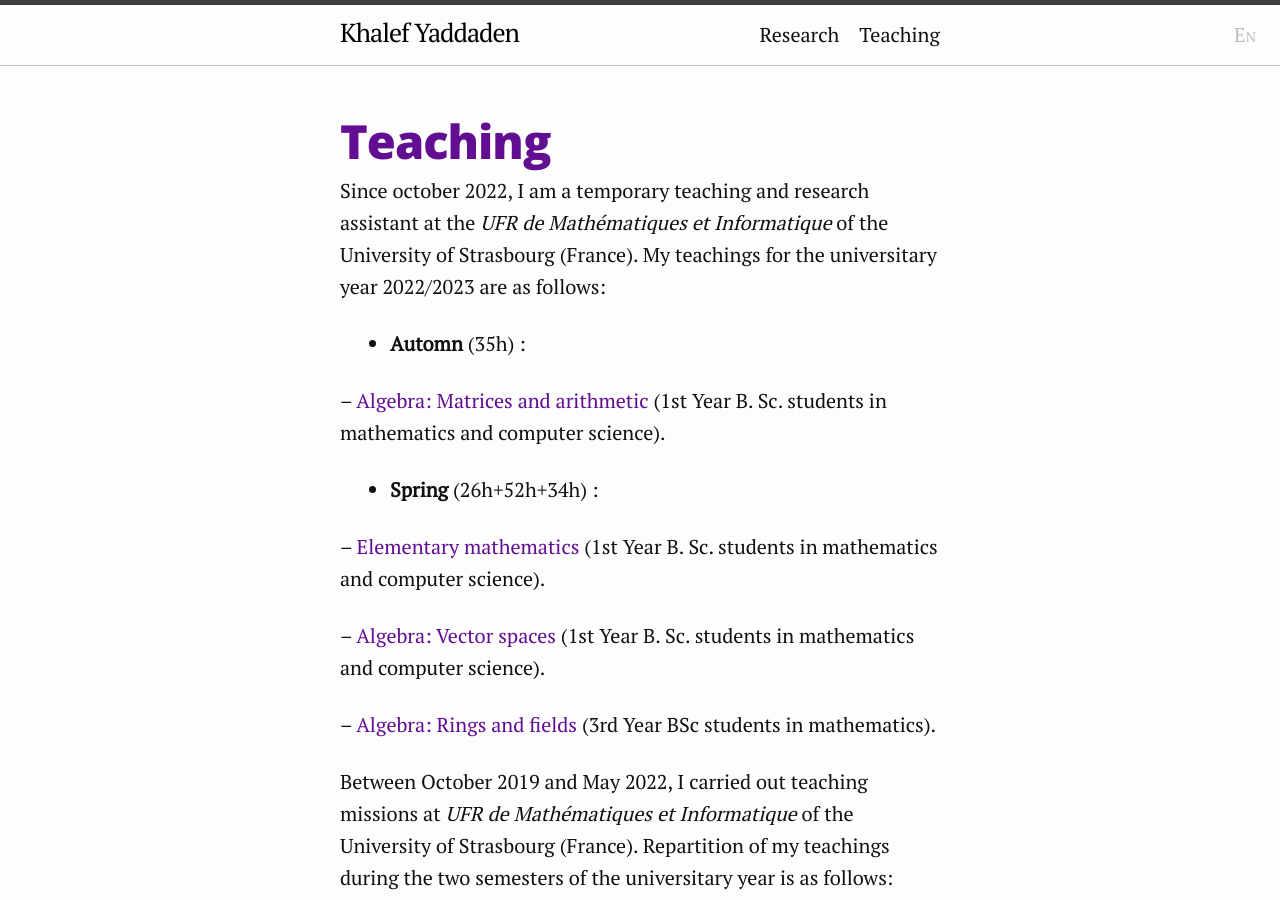
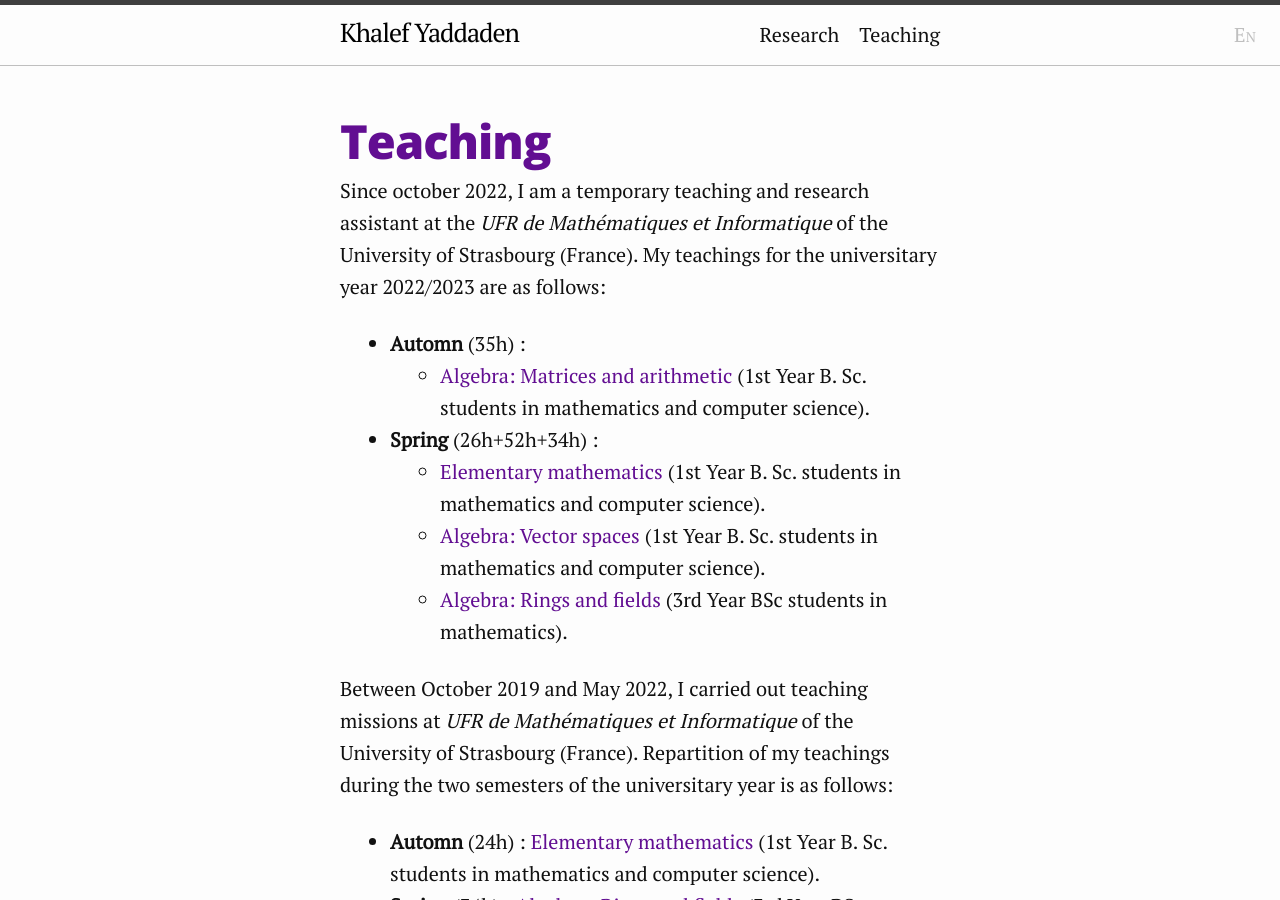
Before and after one commit to khalefyaddaden/khalefyaddaden.github.io, a Jekyll site: the page built from teaching.markdown, in a window 1280 px wide and 900 px high. Built offline with Jekyll 4.4.1, drawn with Linux system fonts in a browser that asks for light colours.

```diff
--- a/teaching.markdown
+++ b/teaching.markdown
@@ -6,16 +6,12 @@ lang: en
 
 Since october 2022, I am a temporary teaching and research assistant at the *UFR de Mathématiques et Informatique* of the University of Strasbourg (France). My teachings for the universitary year 2022/2023 are as follows:
 - **Automn** (35h) :
-
--- [Algebra: Matrices and arithmetic](https://mathinfo.unistra.fr/en/courses/diplome-duniversite/du-cursus-master-ingenierie-cmi-informatique-image-realite-virtuelle-interactions-et-jeux/rof/FH197/FRUAI0673021VCOEN897/) (1st Year B. Sc. students in mathematics and computer science).
+    - [Algebra: Matrices and arithmetic](https://mathinfo.unistra.fr/en/courses/diplome-duniversite/du-cursus-master-ingenierie-cmi-informatique-image-realite-virtuelle-interactions-et-jeux/rof/FH197/FRUAI0673021VCOEN897/) (1st Year B. Sc. students in mathematics and computer science).
 
 - **Spring** (26h+52h+34h) :
-
--- [Elementary mathematics](https://mathinfo.unistra.fr/formations/licence/mathematiques/rof/ME14/FRUAI0673021VCOEN896/) (1st Year B. Sc. students in mathematics and computer science).
-
--- [Algebra: Vector spaces](https://mathinfo.unistra.fr/formations/licence/double-licence-mathematiques-economie/rof/ME19/FRUAI0673021VCOEN902/) (1st Year B. Sc. students in mathematics and computer science).
-
--- [Algebra: Rings and fields](https://mathinfo.unistra.fr/formations/licence/mathematiques/rof/ME14/FRUAI0673021VCOEN28910/) (3rd Year BSc students in mathematics).
+    - [Elementary mathematics](https://mathinfo.unistra.fr/formations/licence/mathematiques/rof/ME14/FRUAI0673021VCOEN896/) (1st Year B. Sc. students in mathematics and computer science).
+    - [Algebra: Vector spaces](https://mathinfo.unistra.fr/formations/licence/double-licence-mathematiques-economie/rof/ME19/FRUAI0673021VCOEN902/) (1st Year B. Sc. students in mathematics and computer science).
+    - [Algebra: Rings and fields](https://mathinfo.unistra.fr/formations/licence/mathematiques/rof/ME14/FRUAI0673021VCOEN28910/) (3rd Year BSc students in mathematics).
 
 Between October 2019 and May 2022, I carried out teaching missions at *UFR de Mathématiques et Informatique* of the University of Strasbourg (France). Repartition of my teachings during the two semesters of the universitary year is as follows:
 - **Automn** (24h) : [Elementary mathematics](https://mathinfo.unistra.fr/formations/licence/mathematiques/rof/ME14/FRUAI0673021VCOEN896/) (1st Year B. Sc. students in mathematics and computer science).
```
Also changed, not shown: teaching.fr.markdown (+4 -8 lines).
